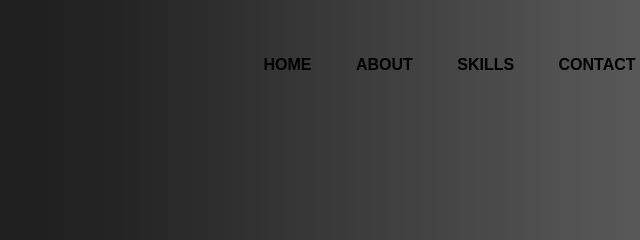
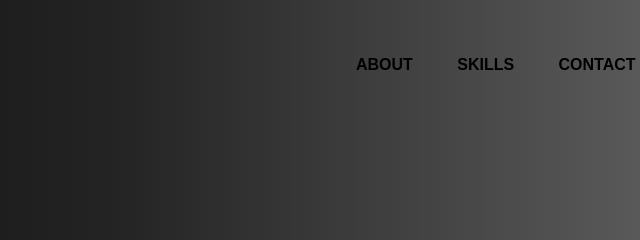
Before and after one commit to vinodhiya/digitalportfolio, a plain HTML site: page index.html in a window 1280 px wide. Shown: the top 240 px of the page, 522-1162 px from the left. Drawn offline with Linux system fonts and the light colour scheme.

Commit message:
Update index.html

```diff
--- a/index.html
+++ b/index.html
@@ -12,7 +12,6 @@
       <nav>
         <img src="V_logo_noir.png" class="logo" />
         <ul>
-          <li><a href="index.html" target="_blank">HOME</a></li>
           <li><a href="about.html" target="_blank">ABOUT</a></li>
           <li><a href="skills.html" target="_blank">SKILLS</a></li>
           <li><a href="contact.html" target="_blank">CONTACT</a></li>
```
